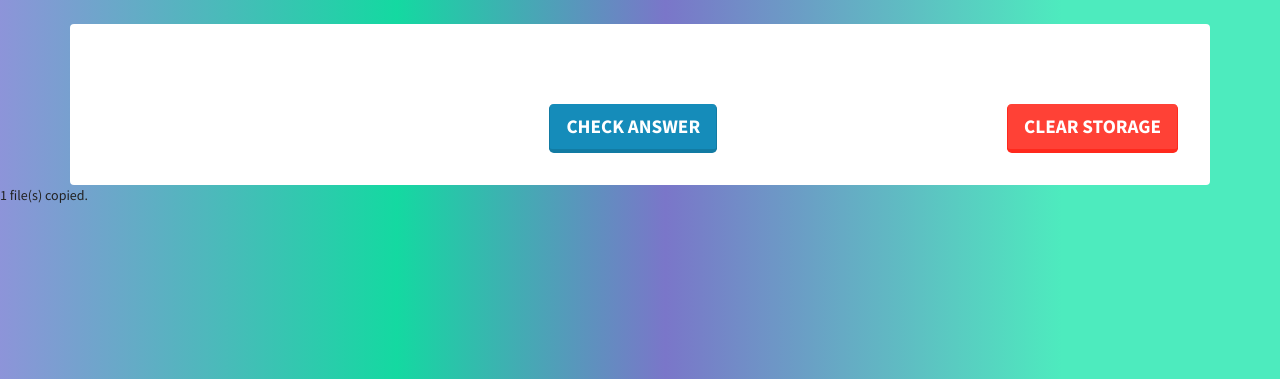
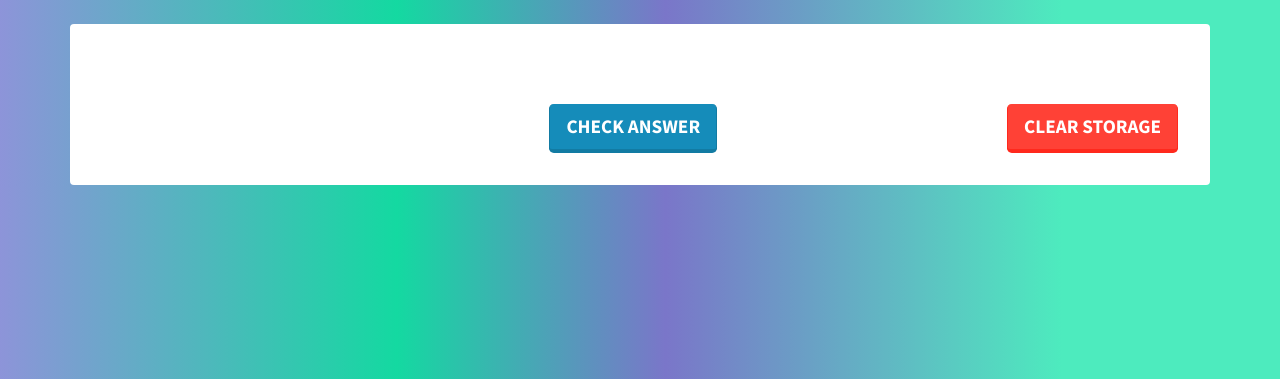
Before and after one commit to PetrovIlyuha/BRAIN-QUIZ, a PHP site: page / in a window 1280 px wide. Shown: the top 379 px of the page. Run offline with PHP 8.4, Linux system fonts and the light colour scheme.

Commit message:
debugging php file

```diff
--- a/quiz_api/index.php
+++ b/quiz_api/index.php
@@ -1 +1 @@
-<?php include_once("index.html"); ?>   1 file(s) copied.
+<?php include_once("index.html"); ?>
```
